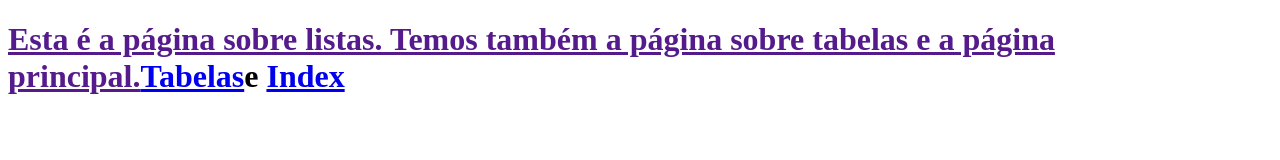
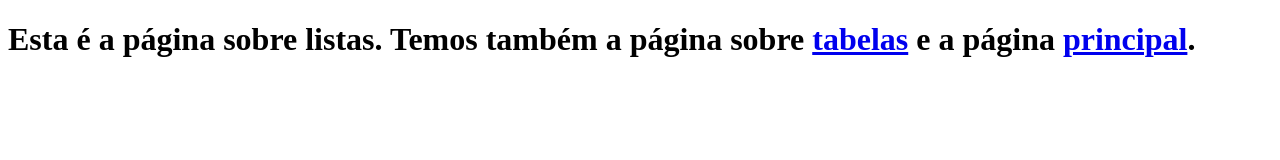
Before and after one commit to ufjf-dcc202/ufjf-dcc202-2023-3-b-atv4-beapedro, a website: page listas.html in a window 1280 px wide. Drawn offline with Linux system fonts and the light colour scheme.

Commit message:
correção de links

```diff
--- a/listas.html
+++ b/listas.html
@@ -7,8 +7,7 @@
 </head>
 <body>
     <main>
-        <a href="">
-            <h1>Esta é a página sobre listas. Temos também a página sobre tabelas e a página principal.<a href="tabelas.html">Tabelas</a>e <a href="index.html">Index</a></h1>
+            <h1>Esta é a página sobre listas. Temos também a página sobre <a href="tabelas.html">tabelas</a> e a página <a href="index.html">principal</a>.
 
     </main>
 </body>
```
